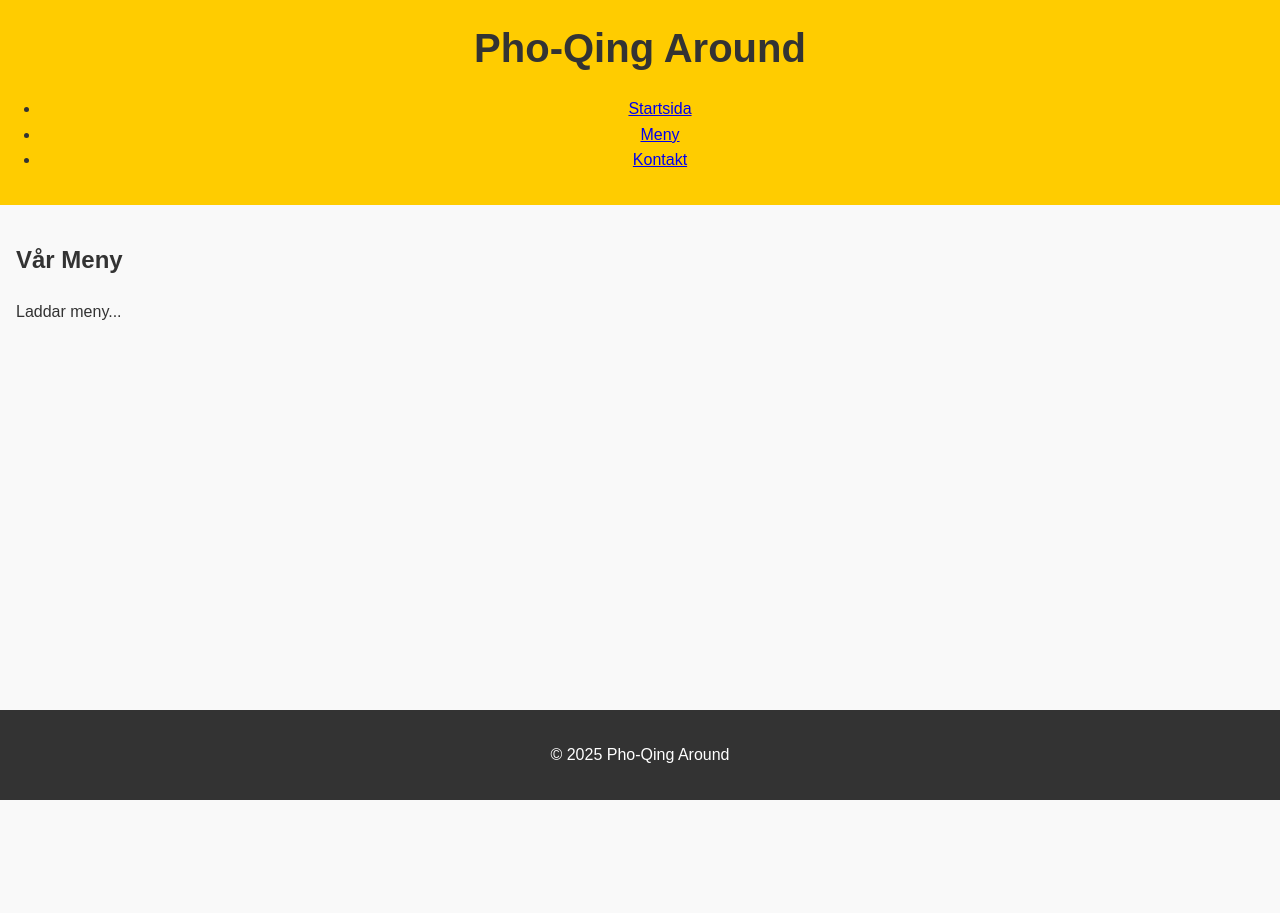
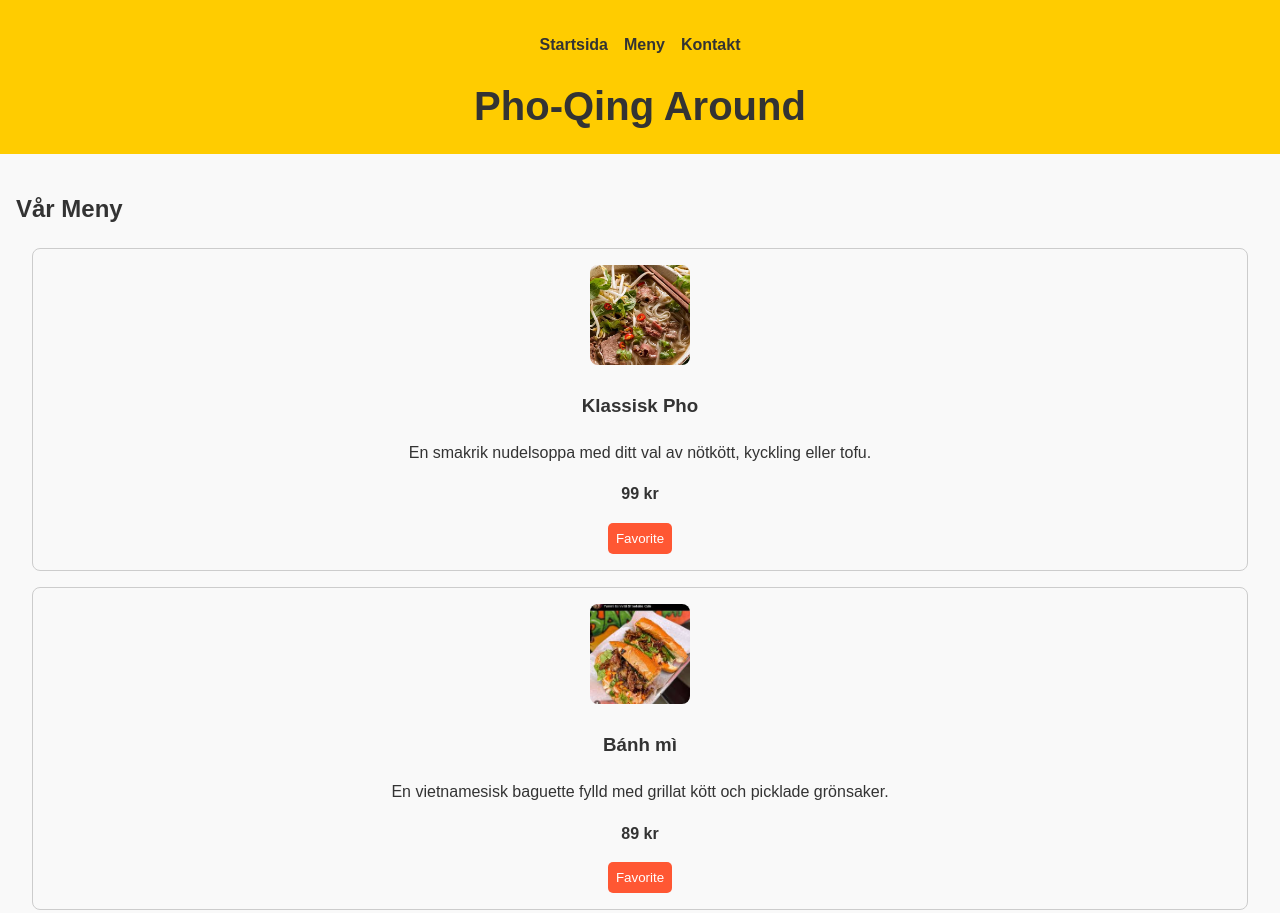
Before and after one commit to Yoel-Hagos/pho-qing-around, a website: page menu.html in a window 1280 px wide. Shown: the top 913 px of the page. Before the commit the page ends 800 px from the top, so only its background shows below. Drawn offline with Linux system fonts and the light colour scheme.

Commit message:
final draft

```diff
--- a/css/style.css
+++ b/css/style.css
@@ -1,4 +1,3 @@
-/* styles.css */
 body {
   font-family: Arial, sans-serif;
   line-height: 1.6;
@@ -8,7 +7,6 @@ body {
   color: #333;
 }
 
-  /* Ensure the body and html take full height */
 html, body {
   height: 100%;
   margin: 0;
@@ -16,9 +14,9 @@ html, body {
   flex-direction: column;
 }
 
-  /* Main content should grow to fill available space */
+
 main {
-    flex: 1; /* Pushes the footer down */
+  flex: 1;
   padding: 1rem;
 }
 
@@ -68,9 +66,53 @@ html, body {
   font-style: italic;
 }
 
+.special-item {
+  margin-bottom: 1.5rem;
+  background-color: #fff;
+  padding: 1rem;
+  border-radius: 8px;
+  box-shadow: 0 0 10px rgba(0, 0, 0, 0.1);
+}
+
+.special-item img {
+  max-width: 100%;
+  height: auto;
+  border-radius: 8px;
+  margin-top: 1rem;
+}
+
 footer {
   text-align: center;
   padding: 1rem 0;
   background-color: #333;
   color: #fff;
 }
+
+
+.menu-item {
+  border: 1px solid #ccc;
+  padding: 1rem;
+  margin: 1rem;
+  border-radius: 8px;
+  text-align: center;
+}
+
+.menu-item img {
+  width: 100px;
+  height: 100px;
+  object-fit: cover;
+  border-radius: 8px;
+}
+
+.favorite-btn {
+  background-color: #ff5733;
+  color: white;
+  padding: 0.5rem;
+  border: none;
+  border-radius: 5px;
+  cursor: pointer;
+}
+
+.favorite-btn:hover {
+  background-color: #c73622;
+}
--- a/data/menu.json
+++ b/data/menu.json
@@ -3,17 +3,40 @@
     {
       "name": "Klassisk Pho",
       "description": "En smakrik nudelsoppa med ditt val av nötkött, kyckling eller tofu.",
-        "price": "99 kr"
+      "price": "99 kr",
+      "image": "pho.png"
     },
     {
       "name": "Bánh mì",
       "description": "En vietnamesisk baguette fylld med grillat kött och picklade grönsaker.",
-        "price": "89 kr"
+      "price": "89 kr",
+      "image": "banhmi.png"
     },
     {
       "name": "Bubble Tea",
       "description": "En svalkande dryck med tapiokapärlor i olika smaker.",
-        "price": "59 kr"
+      "price": "59 kr",
+      "image": "bubbletea.png"
+    }
+  ],
+  "items": [
+    {
+      "name": "Klassisk Pho",
+      "description": "En smakrik nudelsoppa med ditt val av nötkött, kyckling eller tofu.",
+      "price": "99 kr",
+      "image": "pho.png"
+    },
+    {
+      "name": "Bánh mì",
+      "description": "En vietnamesisk baguette fylld med grillat kött och picklade grönsaker.",
+      "price": "89 kr",
+      "image": "banhmi.png"
+    },
+    {
+      "name": "Bubble Tea",
+      "description": "En svalkande dryck med tapiokapärlor i olika smaker.",
+      "price": "59 kr",
+      "image": "bubbletea.png"
     }
   ]
 }
--- a/js/script.js
+++ b/js/script.js
@@ -1,15 +1,15 @@
-// specials.js
 document.addEventListener('DOMContentLoaded', () => {
   const specialsContainer = document.querySelector('.specials-container');
 
   fetch('data/menu.json')
     .then(response => response.json())
     .then(data => {
-        const specials = data.specials; // Anta att "specials" är en array i JSON-filen.
+      const specials = data.specials;
       specialsContainer.innerHTML = specials.map(special => `
         <div class="special-item">
           <h3>${special.name}</h3>
           <p>${special.description}</p>
+          <img src="img/${special.image}" alt="${special.name}" />
         </div>
       `).join('');
     })
@@ -18,3 +18,57 @@ document.addEventListener('DOMContentLoaded', () => {
       specialsContainer.innerHTML = '<p>Kunde inte ladda specialrätterna just nu. Försök igen senare!</p>';
     });
 });
+
+document.addEventListener('DOMContentLoaded', () => {
+  const menuContainer = document.querySelector('.menu-container');
+  const favorites = JSON.parse(localStorage.getItem('favorites')) || [];
+
+  fetch('data/menu.json')
+    .then(response => response.json())
+    .then(data => {
+      const menuItems = data.items;
+      const menuHTML = menuItems.map(item => {
+        const isFavorite = favorites.includes(item.name);
+        return `
+          <div class="menu-item">
+            <img src="img/${item.image}" alt="${item.name}">
+            <h3>${item.name}</h3>
+            <p>${item.description}</p>
+            <p><strong>${item.price}</strong></p>
+            <button class="favorite-btn" data-name="${item.name}">
+              ${isFavorite ? 'Unfavorite' : 'Favorite'}
+            </button>
+          </div>
+        `;
+      }).join('');
+      menuContainer.innerHTML = menuHTML;
+
+
+      document.querySelectorAll('.favorite-btn').forEach(button => {
+        button.addEventListener('click', (event) => {
+          const itemName = event.target.dataset.name;
+          toggleFavorite(itemName);
+        });
+      });
+    })
+    .catch(error => {
+      menuContainer.innerHTML = '<p>Could not load menu.</p>';
+      console.error(error);
+    });
+
+  function toggleFavorite(itemName) {
+    if (favorites.includes(itemName)) {
+      const index = favorites.indexOf(itemName);
+      favorites.splice(index, 1);
+    } else {
+      favorites.push(itemName);
+    }
+
+    localStorage.setItem('favorites', JSON.stringify(favorites));
+    document.querySelectorAll('.favorite-btn').forEach(button => {
+      if (button.dataset.name === itemName) {
+        button.textContent = favorites.includes(itemName) ? 'Unfavorite' : 'Favorite';
+      }
+    });
+  }
+});
--- a/menu.html
+++ b/menu.html
@@ -8,14 +8,15 @@
 </head>
 <body>
   <header>
-    <h1>Pho-Qing Around</h1>
+
     <nav>
-      <ul>
+      <ul class="nav-links">
         <li><a href="index.html">Startsida</a></li>
         <li><a href="menu.html">Meny</a></li>
-        <li><a href="contact.html">Kontakt</a></li>
+        <li><a href="kontakt.html">Kontakt</a></li>
       </ul>
     </nav>
+    <h1>Pho-Qing Around</h1>
   </header>
 
   <main>
```
Also changed, not shown: index.html (+8 -2 lines), kontakt.html (+4 -3 lines), package.json (added, +26 -0 lines), tests/favorites.tests.js (added, +13 -0 lines), tests/specials.js (added, +6 -0 lines), tests/specials.test.js (added, +22 -0 lines), img/banhmi.png (added), img/bubbletea.png (added), img/pho.png (added), 2 other files. Lines whose indentation alone changed are shown as unchanged.
